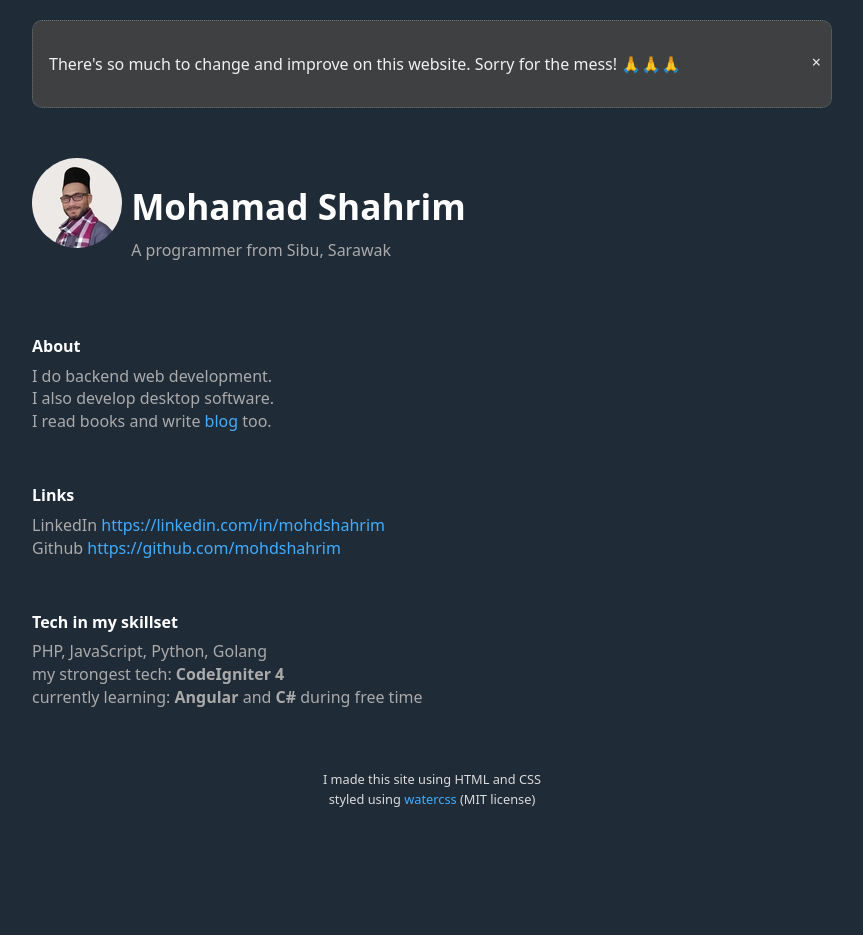
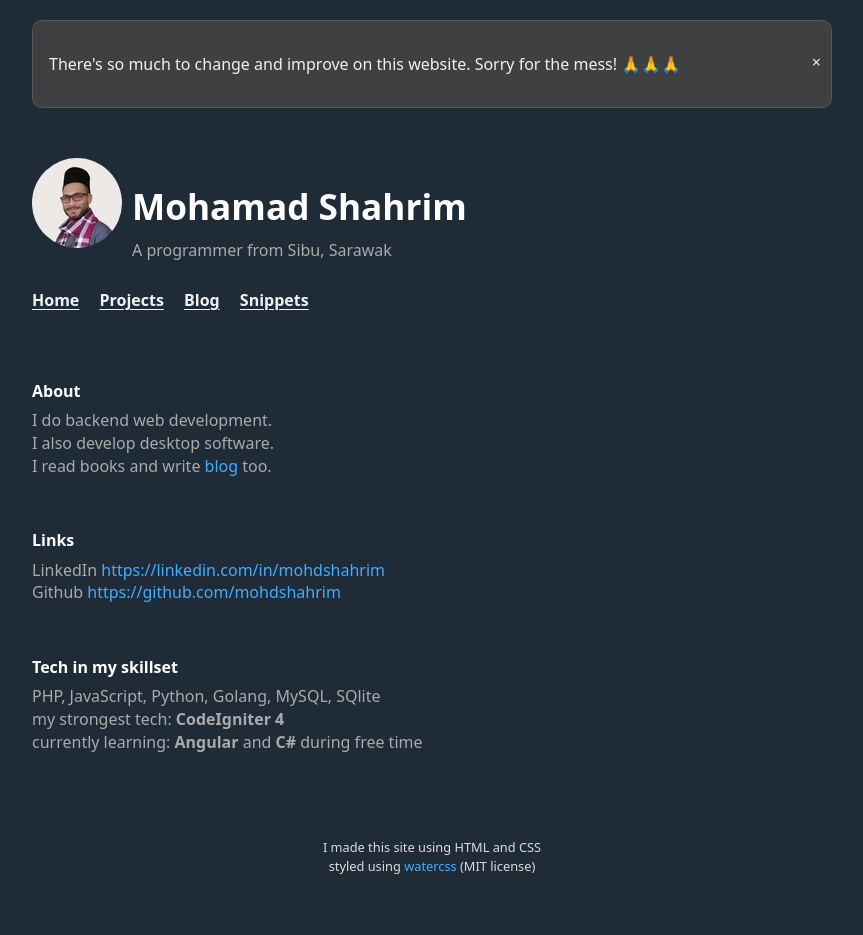
Before and after one commit to mohdshahrim/mohdshahrim-basic, a plain HTML site: page index.html in a window 1280 px wide. Shown: the whole page, without its empty margins (208-1071 px from the left). Before the commit the page ends 885 px from the top, so only its background shows below. Drawn offline with nearby package versions, Linux system fonts and the light colour scheme.

Commit message:
added nav and improved the header

```diff
--- a/index.html
+++ b/index.html
@@ -16,6 +16,9 @@
             <span class="simple-message-close" onclick="this.parentElement.style.display='none'">&times;</span>
             <p>There's so much to change and improve on this website. Sorry for the mess! 🙏🙏🙏</p>
         </div>
+
+
+        <!-- HEADER SECTION -->
         <div class="header">
             <div class="profile">
                 <img draggable="false" style="opacity:1" src="avatar_hat.jpg">
@@ -28,7 +31,17 @@
             </div>
         </div>
         <br>
+        <nav>
+            <a href="/" class="a-menu">Home</a>
+            <a href="#" class="a-menu">Projects</a>
+            <a href="#" class="a-menu">Blog</a>
+            <a href="#" class="a-menu">Snippets</a>
+        </nav>
         <br>
+        <br>
+
+
+        <!-- MAIN CONTENT SECTION -->
         <h4>
             About
         </h4>
@@ -45,9 +58,13 @@
         <h4>
             Tech in my skillset
         </h4>
-        <p class="p-about">PHP, JavaScript, Python, Golang</p>
+        <p class="p-about">PHP, JavaScript, Python, Golang, MySQL, SQlite</p>
         <p class="p-about">my strongest tech: <b>CodeIgniter 4</b></p>
         <p class="p-about">currently learning: <b>Angular</b> and <b>C#</b> during free time</p>
+        <br>
+
+
+        <!-- FOOTER SECTION -->
         <div class="footer-pad">
             <p class="footer-pad-text">I made this site using HTML and CSS</p>
             <p class="footer-pad-text">styled using <a href="https://github.com/kognise/water.css">watercss</a> (MIT license)</p>
@@ -59,6 +76,9 @@
     @media only screen  and (max-device-width: 1000px) and (orientation: portrait) {
         .main-padding {
             padding-left: 10px;
+        }
+        .profile > img {
+            transform: scale(0.9);
         }
     }
     .simple-message {
@@ -81,22 +101,29 @@
         line-height: 0.8em;
     }
     .header {
+        display: flex;
         padding-top: 50px;
-        flex-direction: row;
-        align-items: center;
+    }
+    .a-menu {
+        font-weight: bold;
+        display: inline-block;
+        margin-right: 1em;
+        color: #f0f1f2;
+        text-decoration-line: underline;
+        text-decoration-style: solid;
+        text-decoration-thickness: 1px;
+        text-underline-offset: 0.2em;
     }
     .profile {
-        display: inline-block;
-        vertical-align: top;
-        margin-right: 0px;
+        flex: 1;
+        max-width: fit-content;
+        padding-right: 10px;
     }
     .profile img {
         border-radius: 50%;
     }
     .caption {
-        display: inline-block;
-        vertical-align: top;
-        padding-left: 5px;
+        flex: 1;
     }
     .footer-pad {
         padding: 50px;
```
